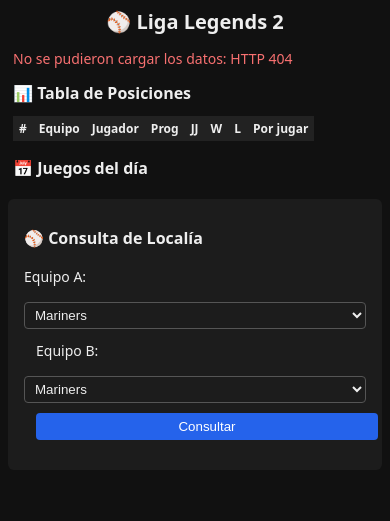
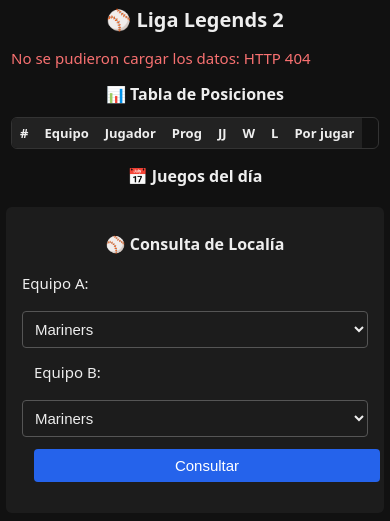
Before and after one commit to aloise402/legends2, a Python web app: template templates/index.html in a window 390 px wide. Shown: the top 521 px of the page. Run offline with Jinja, Linux system fonts and the light colour scheme; the template is opened without the code that fills it, so the values that code supplies are empty.

Commit message:
Add files via upload

```diff
--- a/static/styles.css
+++ b/static/styles.css
@@ -139,3 +139,58 @@ tr:nth-child(odd) {
     text-align: center;
   }
 }
+/* ================= Responsive Mejorado ================= */
+@media (max-width: 768px) {
+  body {
+    font-size: 15px;
+    padding: 6px;
+  }
+
+  h1 {
+    font-size: 20px;
+    text-align: center;
+  }
+
+  h2 {
+    font-size: 16px;
+    margin-top: 10px;
+    text-align: center;
+  }
+
+  /* Tabla responsive */
+  table {
+    font-size: 13px;
+    display: block;
+    overflow-x: auto;
+    border: 1px solid #333;
+    border-radius: 6px;
+  }
+
+  th, td {
+    padding: 6px 8px;
+  }
+
+  .container {
+    padding: 0 5px;
+  }
+
+  /* Consulta Localía en columna */
+  #consulta-localia div {
+    display: flex;
+    flex-direction: column;
+    gap: 8px;
+  }
+
+  #consulta-localia select,
+  #consulta-localia button {
+    width: 100%;
+    font-size: 15px;
+    padding: 8px;
+  }
+
+  #resultado-localia {
+    font-size: 15px;
+    text-align: center;
+    margin-top: 10px;
+  }
+}
```
